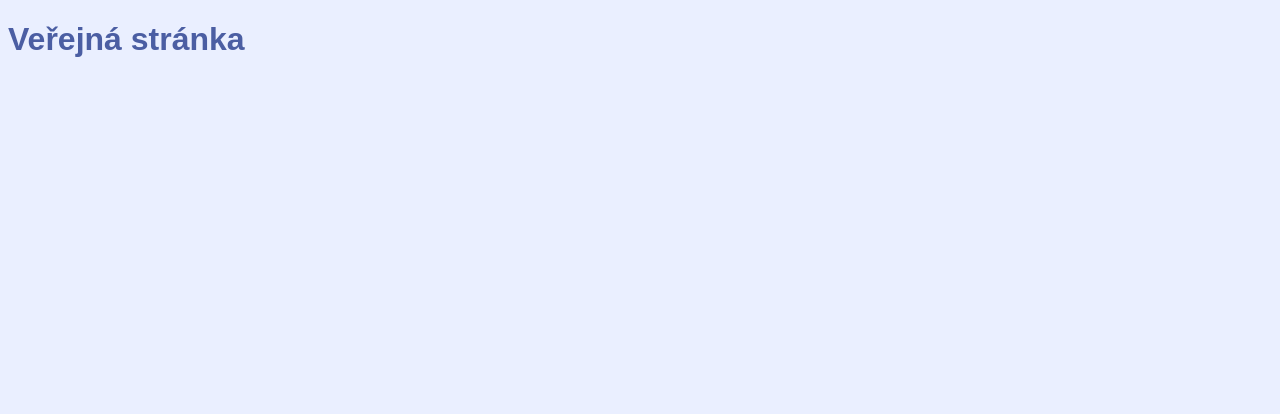
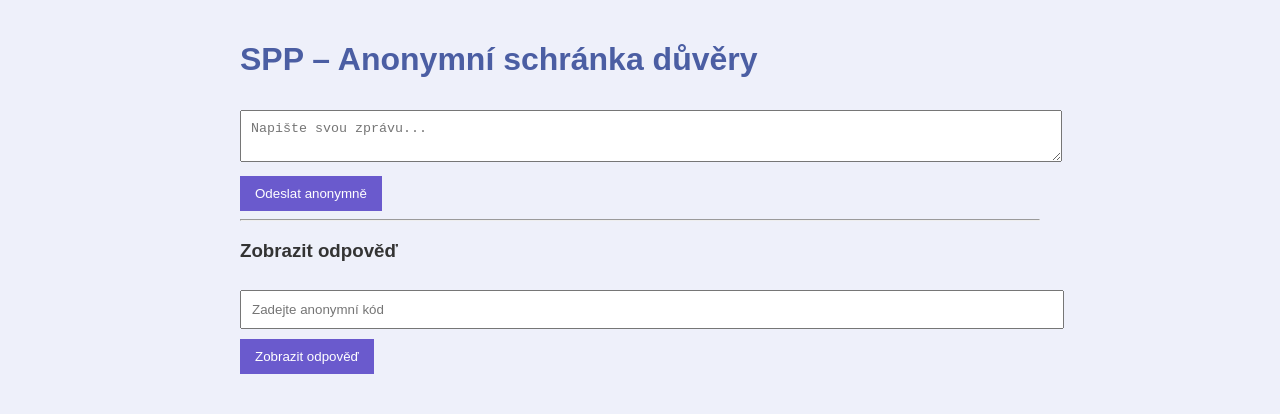
Before and after one commit to Ondrej2025SPP/SchrankaduverySPP, a plain HTML site: page index.html in a window 1280 px wide. Drawn offline with Linux system fonts and the light colour scheme.

Commit message:
Add files via upload

```diff
--- a/index.html
+++ b/index.html
@@ -1 +1,28 @@
-<!DOCTYPE html><html><head><title>SPP Schránka důvěry</title><link rel='stylesheet' href='style.css'></head><body><h1>Veřejná stránka</h1></body></html>
+
+<!DOCTYPE html>
+<html lang="cs">
+<head>
+  <meta charset="UTF-8">
+  <title>SPP – Schránka důvěry</title>
+  <link rel="stylesheet" href="style.css">
+</head>
+<body>
+  <h1>SPP – Anonymní schránka důvěry</h1>
+  <div id="form-section">
+    <textarea id="messageInput" placeholder="Napište svou zprávu..." required></textarea>
+    <button onclick="submitMessage()">Odeslat anonymně</button>
+  </div>
+  <div id="code-display" style="display:none;">
+    <p>Vaše zpráva byla odeslána. Uložte si tento anonymní kód:</p>
+    <h2 id="generatedCode"></h2>
+  </div>
+  <hr>
+  <div id="response-section">
+    <h3>Zobrazit odpověď</h3>
+    <input type="text" id="codeInput" placeholder="Zadejte anonymní kód">
+    <button onclick="checkResponse()">Zobrazit odpověď</button>
+    <p id="responseDisplay"></p>
+  </div>
+  <script src="script.js"></script>
+</body>
+</html>
--- /dev/null
+++ b/script.js
@@ -0,0 +1,25 @@
+
+function generateCode() {
+  return Math.random().toString(36).substr(2, 5).toUpperCase();
+}
+
+function submitMessage() {
+  const message = document.getElementById('messageInput').value.trim();
+  if (!message) return alert('Zpráva nesmí být prázdná.');
+
+  const code = generateCode();
+  localStorage.setItem('msg_' + code, JSON.stringify({ message }));
+
+  document.getElementById('generatedCode').innerText = code;
+  document.getElementById('form-section').style.display = 'none';
+  document.getElementById('code-display').style.display = 'block';
+}
+
+function checkResponse() {
+  const code = document.getElementById('codeInput').value.trim().toUpperCase();
+  const stored = localStorage.getItem('msg_' + code);
+  if (!stored) return alert('Kód nenalezen.');
+
+  const data = JSON.parse(stored);
+  document.getElementById('responseDisplay').innerText = data.response || 'Zatím žádná odpověď.';
+}
--- a/style.css
+++ b/style.css
@@ -1 +1,28 @@
-body { font-family: sans-serif; background: #eaefff; color: #333; } h1 { color: #4b5ea3; }
+
+body {
+  font-family: sans-serif;
+  background: #eef0fa;
+  color: #333;
+  padding: 20px;
+  max-width: 800px;
+  margin: auto;
+}
+textarea, input {
+  width: 100%;
+  padding: 10px;
+  margin-top: 10px;
+}
+button {
+  margin-top: 10px;
+  padding: 10px 15px;
+  background: #6a5acd;
+  color: white;
+  border: none;
+  cursor: pointer;
+}
+button:hover {
+  background: #5941a9;
+}
+h1, h2 {
+  color: #4b5ea3;
+}
```
Also changed, not shown: admin.html (+21 -1 lines), admin.js (added, +34 -0 lines).
